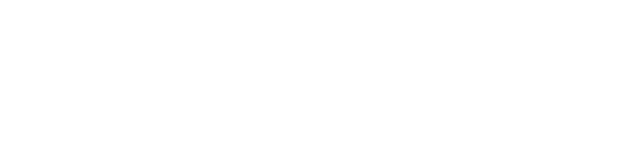
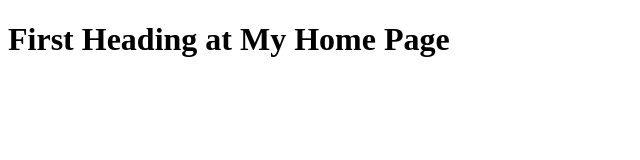
Before and after one commit to beginnerAung/test, a plain HTML site: page index.htm in a window 1280 px wide. Shown: the whole page, without its empty margins (0-640 px from the left). Drawn offline with Linux system fonts and the light colour scheme.

Commit message:
Update index.htm

```diff
--- a/index.htm
+++ b/index.htm
@@ -6,5 +6,8 @@
     </title>
   </head>
   <body>
+    <h1>
+      First Heading at My Home Page
+    </h1>
   </body>
 </html>
```
